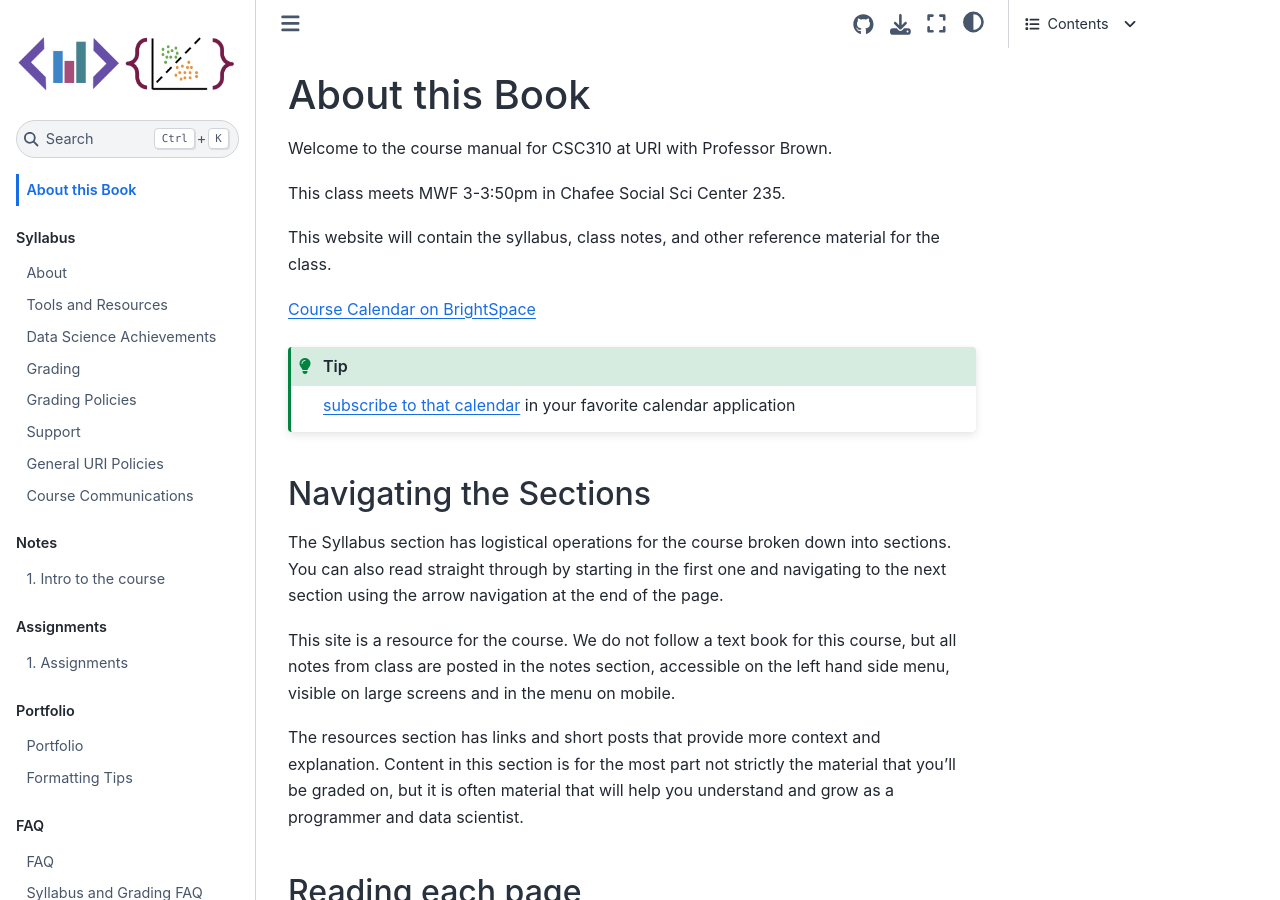
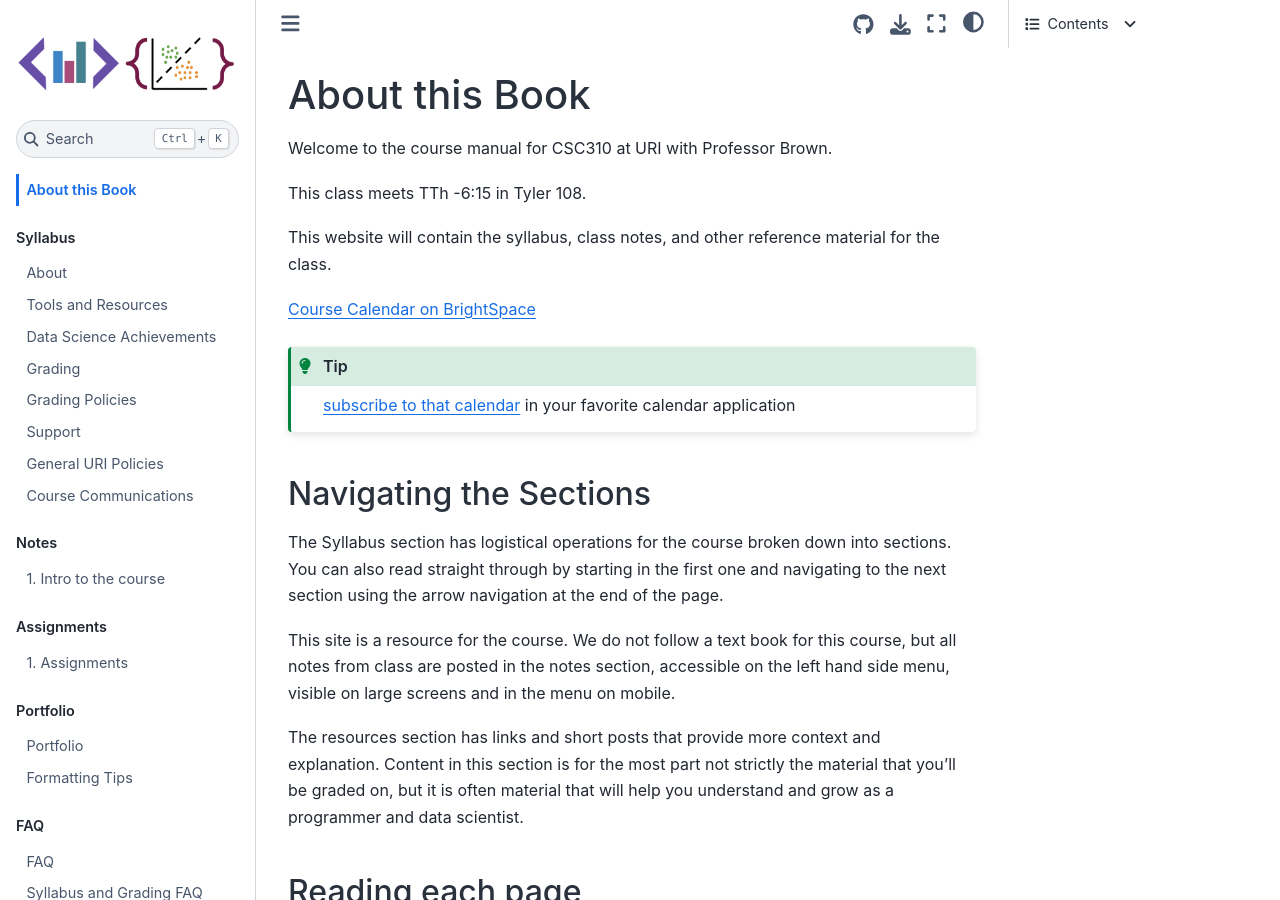
Before and after one commit to brownsarahm/BrownSpring23, a Jupyter Book: the page built from index.md, in a window 1280 px wide and 900 px high. Built offline with Jupyter Book 1.0.4 settings and Sphinx 7.4.7 and the Sphinx Book theme 1.1.4, drawn with Linux system fonts in a browser that asks for light colours.

Commit message:
dates to new semester

```diff
--- a/_config.yml
+++ b/_config.yml
@@ -1,5 +1,5 @@
 # Book settings
-title: Programming for Data Science at URI Fall 2021
+title: Programming for Data Science at URI Spring 2023
 author: Professor Sarah M Brown
 logo: img/310_2021.png
 
@@ -15,7 +15,7 @@ html:
 
 
 repository:
-  url                       : https://github.com/rhodyprog4ds/BrownFall21/  # The URL to your book's repository
+  url                       : https://github.com/rhodyprog4ds/BrownSpring23/  # The URL to your book's repository
   path_to_book              : ""  # A path to your book's folder, relative to the repository root.
   branch                    : main  # Which branch of the repository should be used when creating links
 
@@ -49,17 +49,17 @@ parse:
     - smartquotes
     - substitution
   myst_substitutions:
-    time: MWF 3-3:50pm
-    location: Chafee Social Sci Center 235
+    time: TTh -6:15
+    location: Tyler 108
     repo_name: BrownFall21
     repo_commits: |
-      [commit history](https://github.com/rhodyprog4ds/BrownFall21/commits)
+      [commit history](https://github.com/rhodyprog4ds/BrownSpring23/commits)
     repo_issue: |
-      [issue](https://github.com/rhodyprog4ds/BrownFall21/issues)
+      [issue](https://github.com/rhodyprog4ds/BrownSpring23/issues)
     bscalendar: |
-      [Course Calendar on BrightSpace](https://brightspace.uri.edu/d2l/le/calendar/158179)
-    ghinstructors: fall21instructors
-    p1due: October 17
-    p2due: November 14
-    p3due: December 5
-    p4due: December 20
+      [Course Calendar on BrightSpace](https://brightspace.uri.edu/d2l/le/calendar/226416)
+    ghinstructors: instructors
+    p1due: TBA
+    p2due: TBA
+    p3due: TBA
+    p4due: TBA
```
